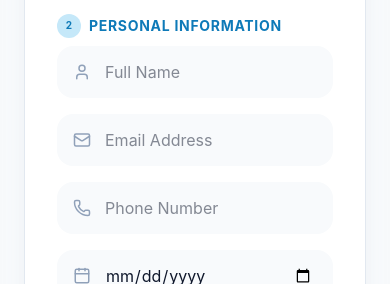
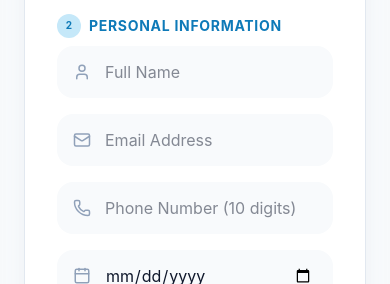
Before and after one commit to ruthralekhaantigraviity/FIC-LMS, a React app in the folder frontend/: page /enroll in a window 390 px wide. Shown: the part 1130-1414 px from the top of the page. Built offline with nearby package versions, Linux system fonts and the light colour scheme; no server answers; the HTML template or start-up script is replaced by a standard one.

Commit message:
feat: implement strict 10-digit phone number validations on all admission and public enrollment forms

```diff
--- a/frontend/src/pages/student/AdmissionForm.jsx
+++ b/frontend/src/pages/student/AdmissionForm.jsx
@@ -54,6 +54,9 @@ export default function AdmissionForm() {
   }, [selectedCourseId, allCourses]);
   const handleSubmit = async (e) => {
     e.preventDefault();
+    if (formData.phoneNumber.length !== 10) {
+      return alert("Phone number must be exactly 10 digits");
+    }
     setLoading(true);
     try {
       const token = localStorage.getItem("token");
@@ -213,12 +216,14 @@ export default function AdmissionForm() {
                   <input
                     type="tel"
                     required
+                    maxLength="10"
+                    pattern="[0-9]{10}"
                     value={formData.phoneNumber}
                     onChange={(e) =>
-                      setFormData({ ...formData, phoneNumber: e.target.value })
+                      setFormData({ ...formData, phoneNumber: e.target.value.replace(/\D/g, '') })
                     }
                     className="w-full pl-10 pr-4 py-3 bg-slate-50 border-none rounded-xl focus:ring-2 focus:ring-primary-500 outline-none"
-                    placeholder="+91 XXXXX XXXXX"
+                    placeholder="10-digit Phone Number"
                   />{" "}
                 </div>{" "}
               </div>{" "}
--- a/frontend/src/pages/student/PublicEnrollment.jsx
+++ b/frontend/src/pages/student/PublicEnrollment.jsx
@@ -39,6 +39,9 @@ export default function PublicEnrollment() {
   const [isSuccess, setIsSuccess] = useState(false);
   const handleSubmit = async (e) => {
     e.preventDefault();
+    if (formData.phoneNumber.length !== 10) {
+      return toast.error("Phone number must be exactly 10 digits");
+    }
     setLoading(true);
     try {
       // 1. Register User & Submit Admission in one go
@@ -237,9 +240,11 @@ export default function PublicEnrollment() {
                     <input
                       type="tel"
                       required
-                      placeholder="Phone Number"
+                      placeholder="Phone Number (10 digits)"
+                      pattern="[0-9]{10}"
+                      maxLength="10"
                       value={formData.phoneNumber}
-                      onChange={(e) => setFormData({ ...formData, phoneNumber: e.target.value })}
+                      onChange={(e) => setFormData({ ...formData, phoneNumber: e.target.value.replace(/\D/g, '') })}
                       className="w-full pl-12 pr-5 py-3.5 bg-slate-50 border-none rounded-2xl focus:ring-2 focus:ring-primary-500 outline-none"
                     />
                   </div>
```
